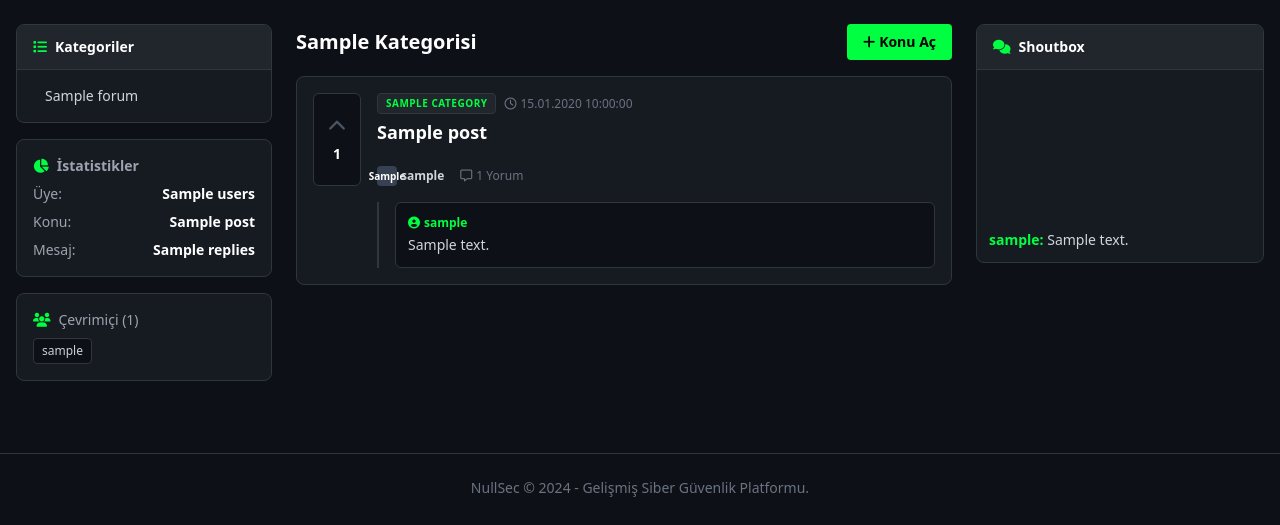
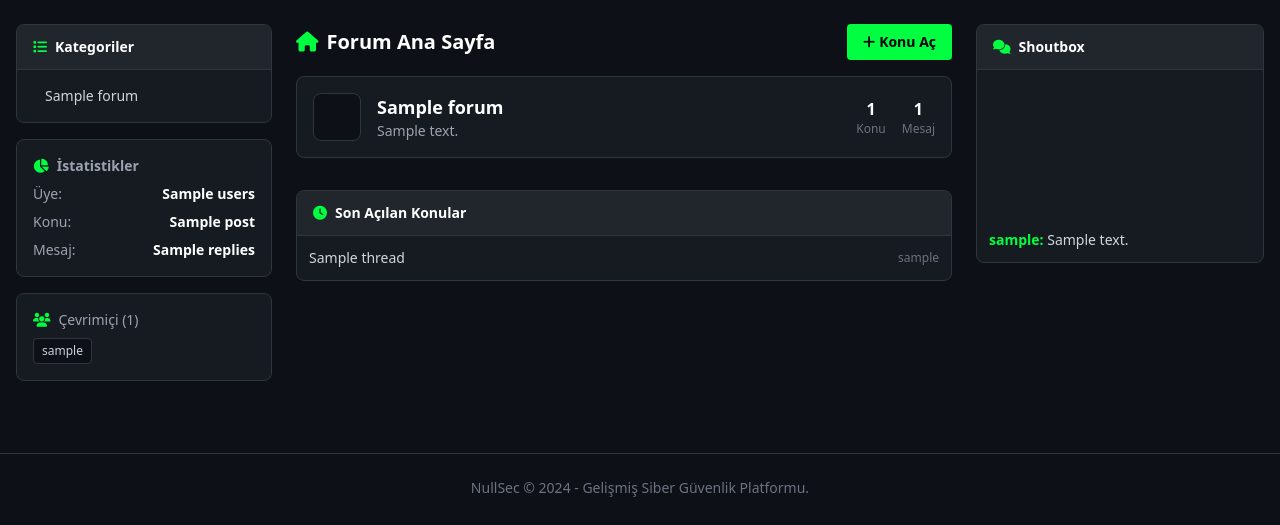
Before and after one commit to gutsalix11129-hub/siber-kale, a Node project: template views/index.ejs in a window 1280 px wide. Shown: the part 65-590 px from the top of the page. Run offline with Node 20 templates, Linux system fonts and the light colour scheme; the template is opened without the code that fills it: most values are stand-ins (such as "Sample title", 1, 10 or a date in 2020); some libraries are stand-ins or nearby versions.

Commit message:
Update index.ejs

```diff
--- a/views/index.ejs
+++ b/views/index.ejs
@@ -1,71 +1,31 @@
 <div class="flex justify-between items-center mb-4">
-  <h1 class="text-xl font-bold text-white"><%= activeCat === 'Tümü' || !activeCat ? 'Son Eklenen Konular' : activeCat + ' Kategorisi' %></h1>
-  <a href="/posts/new" class="bg-primary text-black px-4 py-2 rounded text-sm font-bold hover:bg-white transition"><i class="fas fa-plus mr-1"></i>Konu Aç</a>
+  <h1 class="text-xl font-bold text-white"><i class="fas fa-home text-primary mr-2"></i>Forum Ana Sayfa</h1>
+  <a href="/new-thread" class="bg-primary text-black px-4 py-2 rounded text-sm font-bold hover:bg-white transition"><i class="fas fa-plus mr-1"></i>Konu Aç</a>
 </div>
 
-<div class="bg-panel rounded-lg border border-border overflow-hidden">
+<div class="space-y-4">
+  <% forums.forEach(forum => { %>
+    <div class="bg-panel rounded-lg border border-border overflow-hidden hover:border-primary transition flex flex-col md:flex-row items-center p-4 gap-4">
+      <div class="w-12 h-12 bg-darkbg rounded-lg border border-border flex items-center justify-center flex-shrink-0"><i class="fas <%= forum.icon %> text-primary text-xl"></i></div>
+      <div class="flex-1 text-center md:text-left">
+        <a href="/forum/<%= forum.id %>" class="text-lg font-bold text-white hover:text-primary transition"><%= forum.name %></a>
+        <p class="text-sm text-gray-400"><%= forum.description %></p>
+      </div>
+      <div class="flex gap-4 text-center">
+        <div><div class="text-white font-bold"><%= forum.threadCount %></div><div class="text-xs text-gray-500">Konu</div></div>
+        <div><div class="text-white font-bold"><%= forum.replyCount %></div><div class="text-xs text-gray-500">Mesaj</div></div>
+      </div>
+    </div>
+  <% }) %>
+</div>
+
+<div class="mt-8 bg-panel rounded-lg border border-border overflow-hidden">
+  <div class="bg-[#21262d] px-4 py-3 border-b border-border font-bold text-white text-sm"><i class="fas fa-clock text-primary mr-2"></i>Son Açılan Konular</div>
   <div class="divide-y divide-border">
-    <% if (posts.length === 0) { %>
-      <div class="p-8 text-center text-gray-500">Bu kategoride henüz konu yok.</div>
-    <% } %>
-
-    <% posts.forEach((post) => { %>
-      <div class="p-4 hover:bg-[#1c2128] transition group">
-        <div class="flex gap-4">
-
-          <div class="flex flex-col items-center justify-center bg-darkbg rounded-md border border-border w-12 py-2 flex-shrink-0">
-            <% if (user) { %>
-              <form method="post" action="/posts/<%= post.id %>/like">
-                <button type="submit" class="<%= post.has_liked ? 'text-primary' : 'text-gray-500 hover:text-primary' %> transition text-lg"><i class="fas fa-chevron-up"></i></button>
-              </form>
-            <% } else { %>
-              <i class="fas fa-chevron-up text-gray-600 text-lg"></i>
-            <% } %>
-            <span class="text-white font-bold text-sm my-1"><%= post.like_count %></span>
-          </div>
-
-          <div class="flex-1">
-            <div class="flex items-center gap-2 mb-1">
-              <span class="bg-[#21262d] text-primary border border-border text-[10px] px-2 py-0.5 rounded font-bold uppercase tracking-wider"><%= post.category %></span>
-              <span class="text-gray-500 text-xs"><i class="far fa-clock mr-1"></i><%= new Date(post.created_at).toLocaleString('tr-TR') %></span>
-            </div>
-
-            <a href="#" class="text-lg font-bold text-white group-hover:text-primary transition"><%= post.title %></a>
-
-            <div class="text-sm text-gray-400 mt-2 markdown-body line-clamp-3">
-              <%- parseMarkdown(post.body) %>
-            </div>
-
-            <div class="flex items-center gap-4 mt-3 text-xs text-gray-500">
-              <div class="flex items-center">
-                <div class="h-5 w-5 rounded bg-gray-700 flex items-center justify-center text-white font-bold text-[10px] mr-1"><%= post.username ? post.username[0].toUpperCase() : 'U' %></div>
-                <span class="text-gray-300 font-semibold"><%= post.username %></span>
-              </div>
-              <span><i class="far fa-comment-alt mr-1"></i><%= post.comment_count %> Yorum</span>
-            </div>
-          </div>
-        </div>
-
-        <!-- Yorumlar -->
-        <% if (post.comments.length > 0 || user) { %>
-          <div class="mt-4 ml-16 pl-4 border-l-2 border-border space-y-3">
-            <% post.comments.forEach(c => { %>
-              <div class="bg-darkbg p-3 rounded-md border border-border text-sm">
-                <div class="flex justify-between items-center mb-1">
-                  <span class="text-primary font-bold text-xs"><i class="fas fa-user-circle mr-1"></i><%= c.username %></span>
-                </div>
-                <p class="text-gray-300"><%= c.body %></p>
-              </div>
-            <% }) %>
-
-            <% if (user) { %>
-              <form method="post" action="/posts/<%= post.id %>/comment" class="flex gap-2">
-                <input name="body" placeholder="Yorumunu yaz..." required class="flex-1 bg-darkbg border border-border rounded px-3 py-1.5 text-sm text-white focus:outline-none focus:border-primary">
-                <button type="submit" class="bg-[#21262d] text-gray-300 hover:text-white px-3 py-1.5 rounded text-sm border border-border transition"><i class="fas fa-paper-plane"></i></button>
-              </form>
-            <% } %>
-          </div>
-        <% } %>
+    <% latestThreads.forEach(t => { %>
+      <div class="p-3 hover:bg-[#1c2128] flex justify-between items-center">
+        <a href="/thread/<%= t.id %>" class="text-sm text-gray-300 hover:text-primary truncate"><%= t.title %></a>
+        <span class="text-xs text-gray-500 whitespace-nowrap ml-4"><%= t.username %></span>
       </div>
     <% }) %>
   </div>
```
